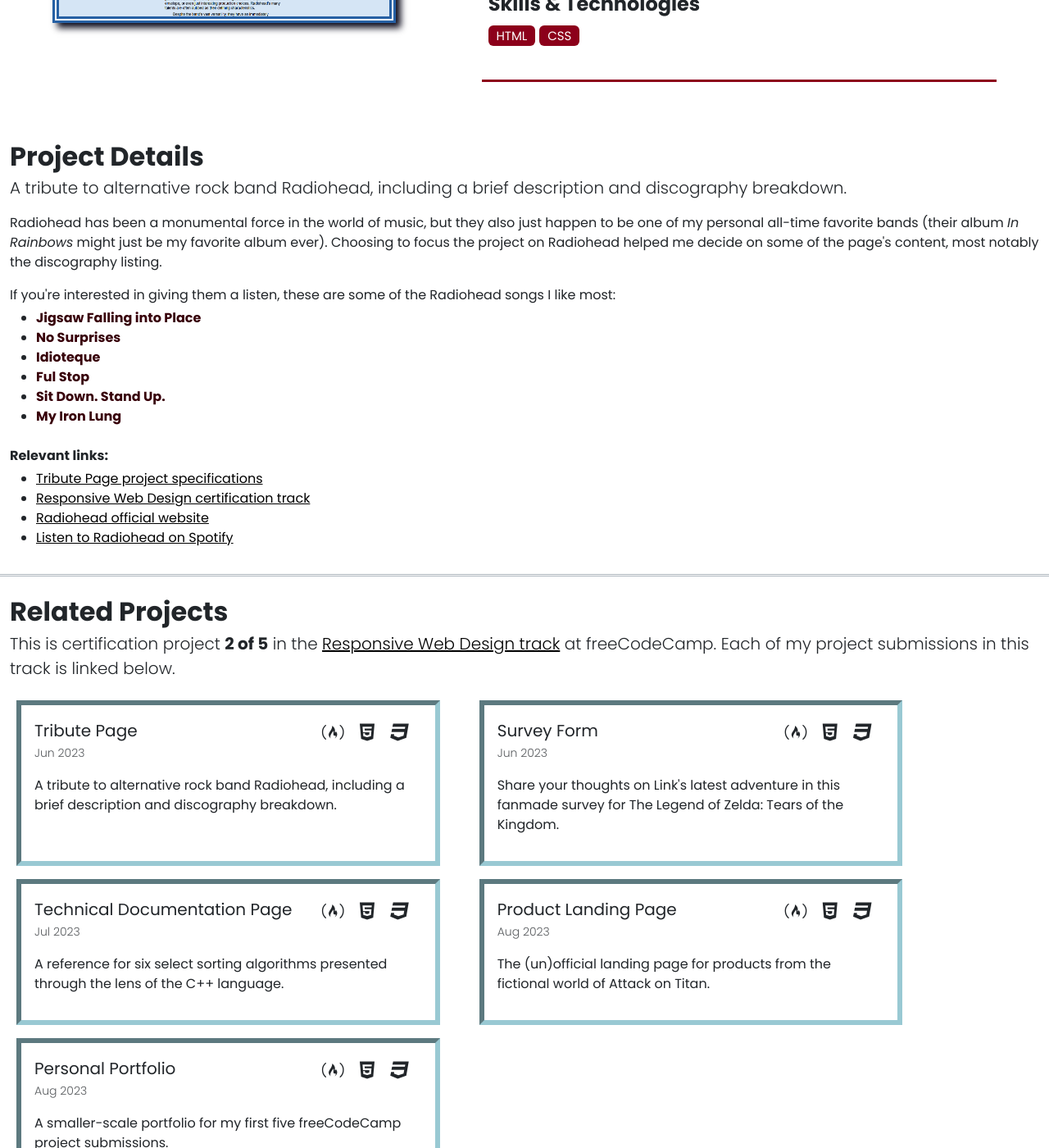
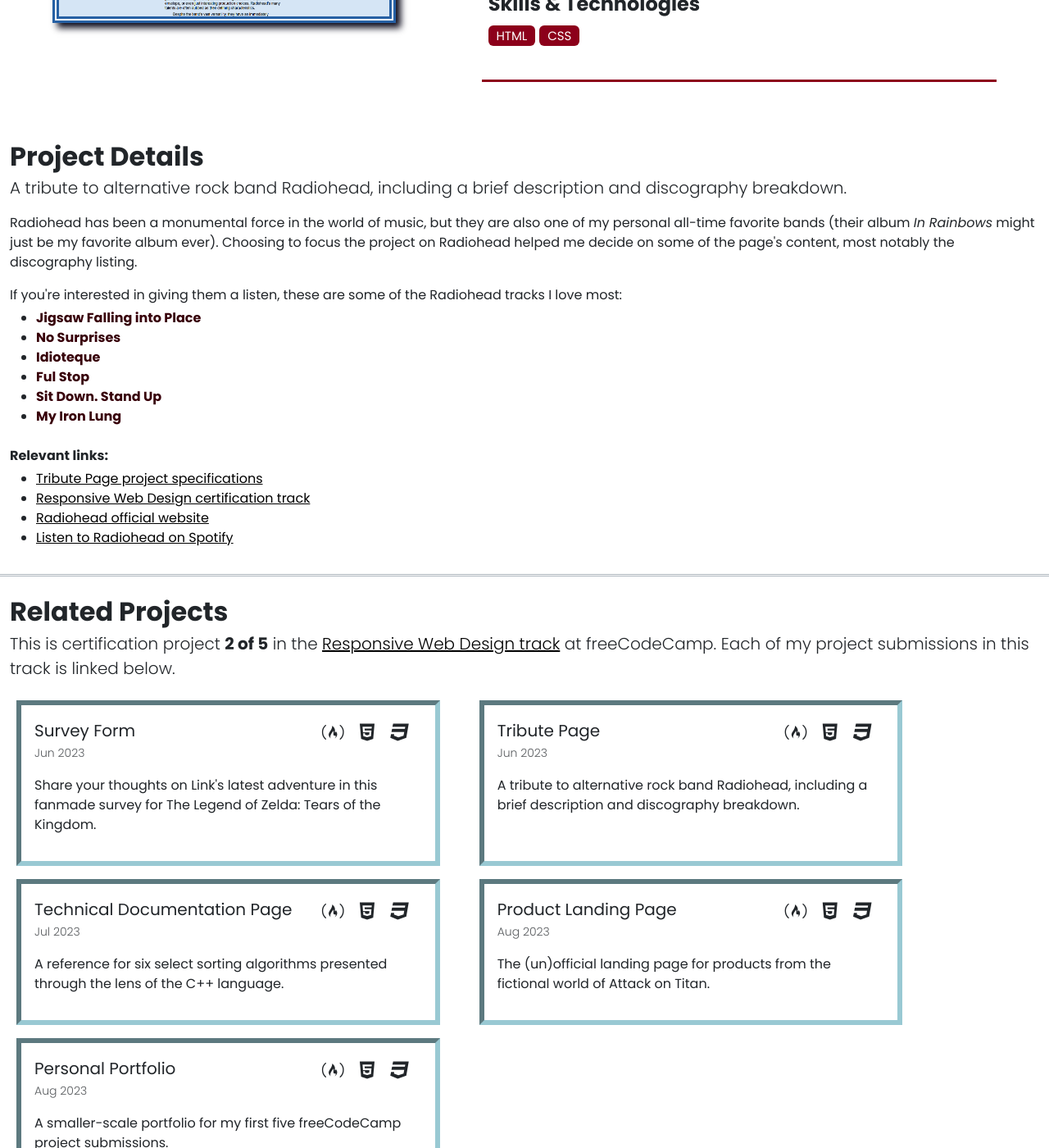
Before and after one commit to DanielTheFletch/portfolio, a Jekyll site: the page built from _projects/proj-tribute-page.html, in a window 1280 px wide and 1400 px high, scrolled down 610 px. Shown: the whole window at 82% size. Built offline with Jekyll 4.4.1, drawn with Linux system fonts in a browser that asks for light colours.

Commit message:
Proofread & editorial: Projects

```diff
--- a/_projects/proj-product-landing-page.html
+++ b/_projects/proj-product-landing-page.html
@@ -40,6 +40,7 @@
   <ul>
     <li><a class="external-link" href="https://www.freecodecamp.org/learn/2022/responsive-web-design/build-a-product-landing-page-project/build-a-product-landing-page">Product Landing Page project specifications</a></li>
     <li><a class="external-link" href="https://www.freecodecamp.org/learn/2022/responsive-web-design/">Responsive Web Design certification track</a></li>
+    <li><a class="external-link" href="https://www.crunchyroll.com/series/GR751KNZY/attack-on-titan">Watch <span class="fst-italic">Attack on Titan</span> on Crunchyroll</a></li>
   </ul>
 </section>
 
--- a/_projects/proj-survey-form.html
+++ b/_projects/proj-survey-form.html
@@ -8,7 +8,7 @@
 desc: "Share your thoughts on Link's latest adventure in this fanmade survey for The Legend of Zelda: Tears of the Kingdom."
 type: "freeCodeCamp Certification Project"
 related: "Responsive Web Design"
-related_key: 2
+related_key: 1
 
 # Icons
 icons:
@@ -34,7 +34,7 @@
 <section class="container-fluid main-section">
   <h2 class="{{ site.subheading }}">Project Details</h2>
   <p class="fs-5 fw-light">{{ page.desc }}</p>
-  <p>Even though I picked up some HTML here and there during my university studies, it wasn't until this freeCodeCamp project that I truly started to hone my web development skills. This was my fist ever project working with the likes of HTML and CSS, and it's been quite the journey since then!</p>
+  <p>Even though I picked up some HTML here and there during my university studies, it wasn't until this freeCodeCamp project that I truly started to hone my web development skills. This was my first ever project working with the likes of HTML and CSS, and it's been quite the journey since then!</p>
   <p>In the survey, you'll answer opinionated questions regarding the 2023 video game <span class="fst-italic">The Legend of Zelda: Tears of the Kingdom</span> from Nintendo. The game had recently released around the time of working on this project, and I was having such a good time with it that I wanted to incorporate it into my project work.</p>
   <p class="fw-bold mb-1">Relevant links:</p>
   <ul>
--- a/_projects/proj-technical-documentation-page.html
+++ b/_projects/proj-technical-documentation-page.html
@@ -35,7 +35,7 @@
   <h2 class="{{ site.subheading }}">Project Details</h2>
   <p class="fs-5 fw-light">{{ page.desc }}</p>
   <p>C++ is easily among my most-practiced programming languages. Since C++ as a language was far too broad for the scope of this project, I wanted to use C++ as a means of presenting some other concept. I eventually landed on the topic of sorting algorithms!</p>
-  <p>Sorting algorithms have always been a personal fascination of mine, especially when it comes to comparing them against one another. In this documentation page, you'll find explanations of six different sorting methods with corresponding C++ code examples, complete with a comparison table that breaks down characteristics like time and space complexity.</p>
+  <p>Sorting algorithms have always been a personal fascination of mine, especially when it comes to comparing them against one another. In this brief set of documentation, you'll find explanations of six different sorting methods with corresponding C++ code examples, complete with a comparison table that breaks down characteristics like time and space complexity.</p>
   <p>It is worth noting that I did not write the majority of the documentation content&mdash;rather, I focused on piecing together outside content to make a cohesive final product, which was the core of the project. See below for source documentation references, or see the bottom of the documentation page itself for a more comprehensive listing.</p>
   <p class="fw-bold mb-1">Relevant links:</p>
   <ul>
--- a/_projects/proj-tribute-page.html
+++ b/_projects/proj-tribute-page.html
@@ -34,14 +34,14 @@
 <section class="container-fluid main-section">
   <h2 class="{{ site.subheading }}">Project Details</h2>
   <p class="fs-5 fw-light">{{ page.desc }}</p>
-  <p>Radiohead has been a monumental force in the world of music, but they also just happen to be one of my personal all-time favorite bands (their album <span class="fst-italic">In Rainbows</span> might just be my favorite album ever). Choosing to focus the project on Radiohead helped me decide on some of the page's content, most notably the discography listing.</p>
-  <p class="mb-1">If you're interested in giving them a listen, these are some of the Radiohead songs I like most:</p>
+  <p>Radiohead has been a monumental force in the world of music, but they are also one of my personal all-time favorite bands (their album <span class="fst-italic">In Rainbows</span> might just be my favorite album ever). Choosing to focus the project on Radiohead helped me decide on some of the page's content, most notably the discography listing.</p>
+  <p class="mb-1">If you're interested in giving them a listen, these are some of the Radiohead tracks I love most:</p>
   <ul class="mb-4">
     <li><span class="fw-bold text-primary-emphasis">Jigsaw Falling into Place</span></li>
     <li><span class="fw-bold text-primary-emphasis">No Surprises</span></li>
     <li><span class="fw-bold text-primary-emphasis">Idioteque</span></li>
     <li><span class="fw-bold text-primary-emphasis">Ful Stop</span></li>
-    <li><span class="fw-bold text-primary-emphasis">Sit Down. Stand Up.</span></li>
+    <li><span class="fw-bold text-primary-emphasis">Sit Down. Stand Up</span></li>
     <li><span class="fw-bold text-primary-emphasis">My Iron Lung</span></li>
   </ul>
   <p class="fw-bold mb-1">Relevant links:</p>
```
Also changed, not shown: other parts of _projects/proj-tribute-page.html (+1 -1 lines).
